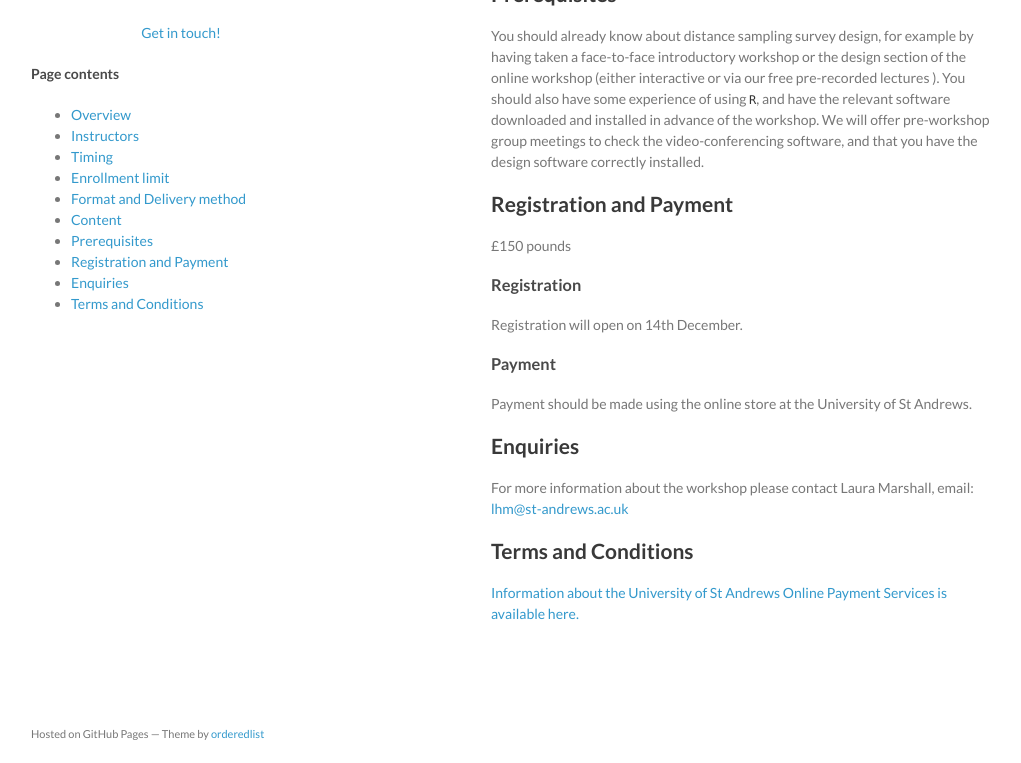
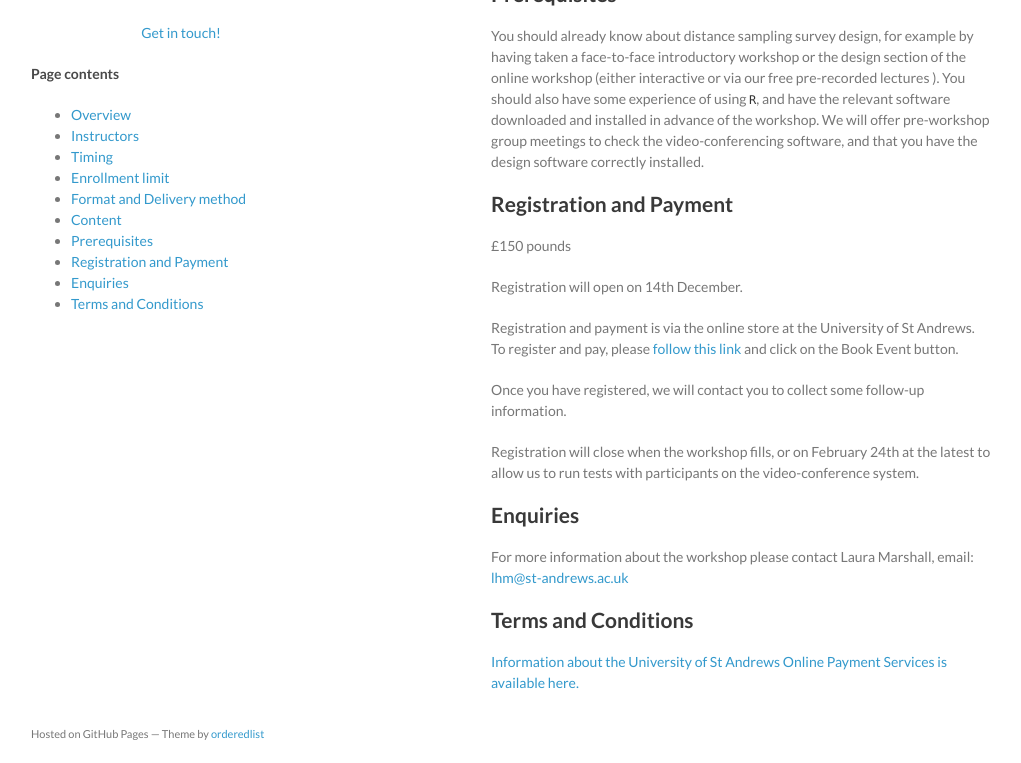
Before and after one commit to distanceworkshops/distanceworkshops.github.io, a Jekyll site: the page built from design-march-2021.md, in a window 1280 px wide and 900 px high, scrolled down 1573 px, cut to the strip 137-900 px from the top of the window. Shown: the whole strip, without its empty margins (129-1150 px from the left). Built offline with Jekyll 4.4.1, drawn with Linux system fonts in a browser that asks for light colours.

Commit message:
Add link to online shop

```diff
--- a/design-march-2021.md
+++ b/design-march-2021.md
@@ -47,13 +47,13 @@ You should already know about distance sampling survey design, for example by ha
 
 £150 pounds
 
-### Registration
-
 Registration will open on 14th December.
 
-### Payment
+Registration and payment is via the online store at the University of St Andrews. To register and pay, please [follow this link](https://onlineshop.st-andrews.ac.uk/conferences-and-events/events/creem/a-practical-guide-to-distance-sampling-survey-design-simulation-online-workshop-1517th-march-21) and click on the Book Event button.
 
-Payment should be made using the online store at the University of St Andrews.
+Once you have registered, we will contact you to collect some follow-up information.
+
+Registration will close when the workshop fills, or on February 24th at the latest to allow us to run tests with participants on the video-conference system.
 
 ## Enquiries
 
```
